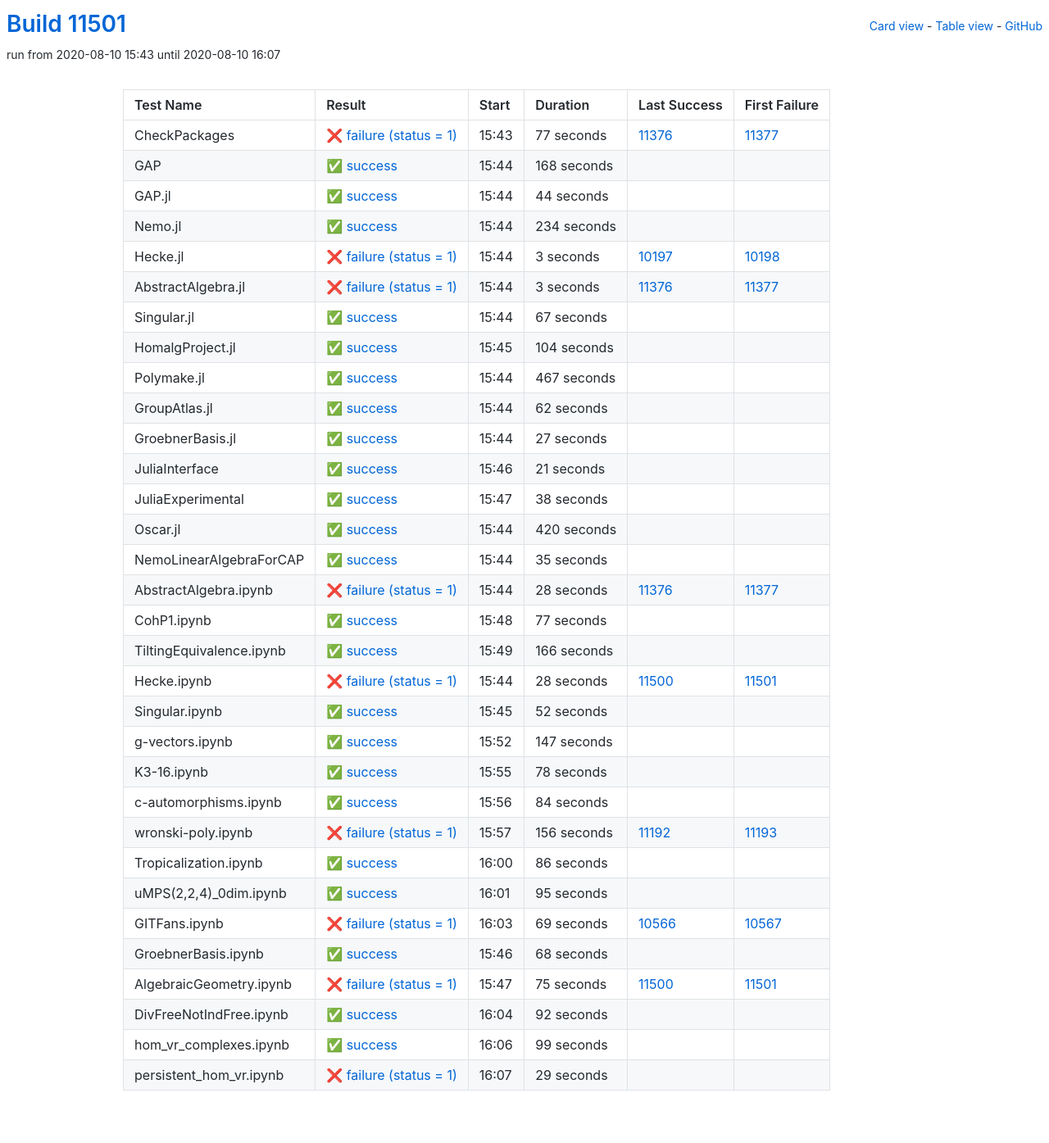
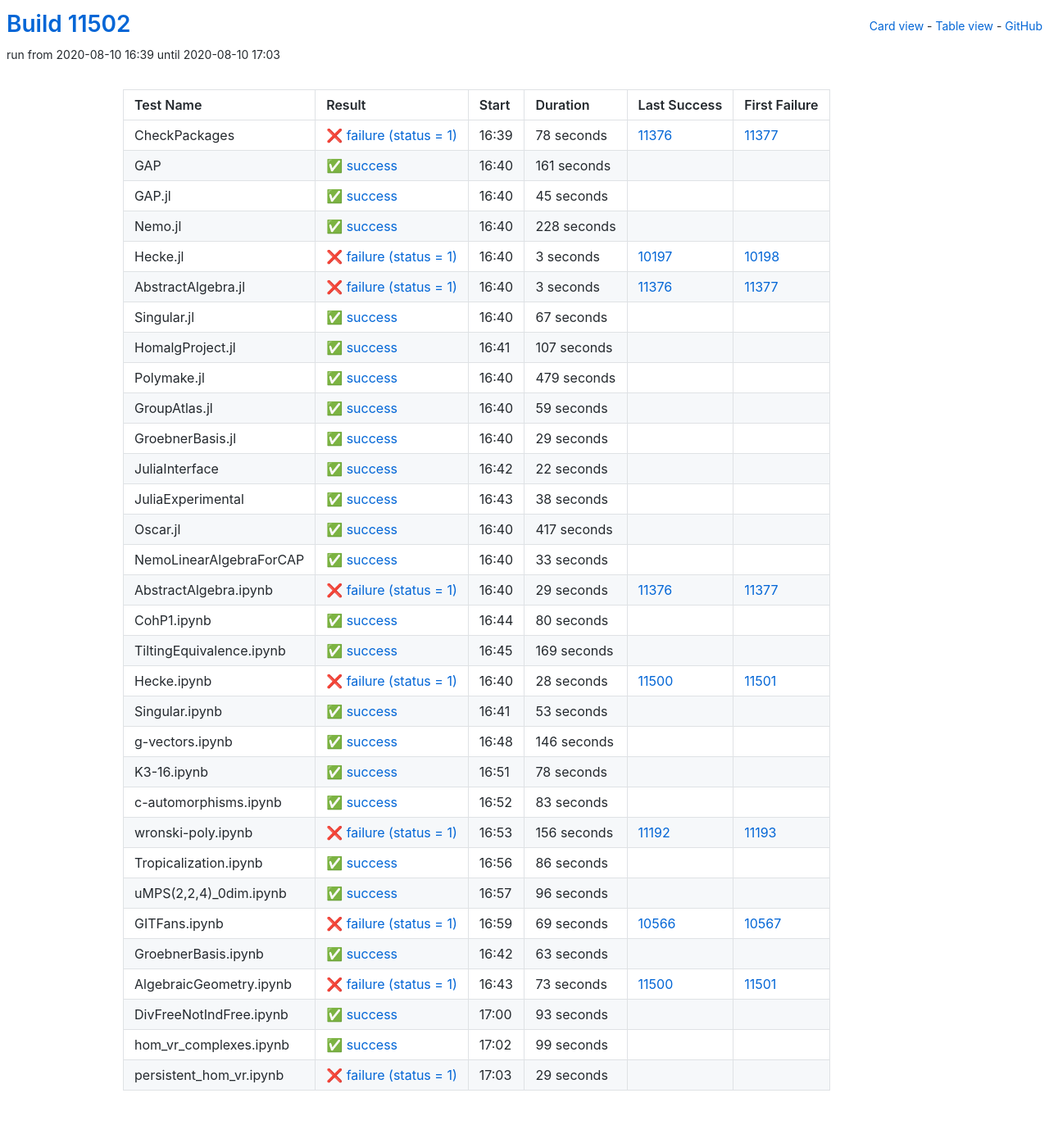
Before and after one commit to oscar-system/oscar-ci-status, a Jekyll site: the page built from table.html, in a window 1280 px wide. Shown: the whole page at 82% size. Built offline with Jekyll 4.4.1, drawn with Linux system fonts in a browser that asks for light colours.

Commit message:
Build #11502

```diff
--- a/_data/ci.yml
+++ b/_data/ci.yml
@@ -1,6 +1,6 @@
 ---
-build: 11501
-build_url: https://oscarci.mathematik.uni-kl.de/job/oscar/11501/
+build: 11502
+build_url: https://oscarci.mathematik.uni-kl.de/job/oscar/11502/
 job: oscar
 organization: oscar-system
 repo: oscar-ci-status
@@ -8,56 +8,56 @@
 tests:
 - name: CheckPackages
   id: checkpackages
-  log: https://oscarci.mathematik.uni-kl.de/job/oscar/11501/artifact/logs/build-11501/CheckPackages.log
-  start: 2020-08-10 15:43
+  log: https://oscarci.mathematik.uni-kl.de/job/oscar/11502/artifact/logs/build-11502/CheckPackages.log
+  start: 2020-08-10 16:39
   success: false
   exitcode: 1
   status: failure
-  duration: 77
+  duration: 78
   last_success: 11376
   last_success_url: https://oscarci.mathematik.uni-kl.de/job/oscar/11376/
   first_failure: 11377
   first_failure_url: https://oscarci.mathematik.uni-kl.de/job/oscar/11377/
 - name: GAP
   id: gap
-  log: https://oscarci.mathematik.uni-kl.de/job/oscar/11501/artifact/logs/build-11501/GAP.log
-  start: 2020-08-10 15:44
+  log: https://oscarci.mathematik.uni-kl.de/job/oscar/11502/artifact/logs/build-11502/GAP.log
+  start: 2020-08-10 16:40
   success: true
   exitcode: 0
   status: success
-  duration: 168
+  duration: 161
   last_success: false
   last_success_url:
   first_failure: false
   first_failure_url:
 - name: GAP.jl
   id: gap-jl
-  log: https://oscarci.mathematik.uni-kl.de/job/oscar/11501/artifact/logs/build-11501/GAP.jl.log
-  start: 2020-08-10 15:44
+  log: https://oscarci.mathematik.uni-kl.de/job/oscar/11502/artifact/logs/build-11502/GAP.jl.log
+  start: 2020-08-10 16:40
   success: true
   exitcode: 0
   status: success
-  duration: 44
+  duration: 45
   last_success: false
   last_success_url:
   first_failure: false
   first_failure_url:
 - name: Nemo.jl
   id: nemo-jl
-  log: https://oscarci.mathematik.uni-kl.de/job/oscar/11501/artifact/logs/build-11501/Nemo.jl.log
-  start: 2020-08-10 15:44
+  log: https://oscarci.mathematik.uni-kl.de/job/oscar/11502/artifact/logs/build-11502/Nemo.jl.log
+  start: 2020-08-10 16:40
   success: true
   exitcode: 0
   status: success
-  duration: 234
+  duration: 228
   last_success: false
   last_success_url:
   first_failure: false
   first_failure_url:
 - name: Hecke.jl
   id: hecke-jl
-  log: https://oscarci.mathematik.uni-kl.de/job/oscar/11501/artifact/logs/build-11501/Hecke.jl.log
-  start: 2020-08-10 15:44
+  log: https://oscarci.mathematik.uni-kl.de/job/oscar/11502/artifact/logs/build-11502/Hecke.jl.log
+  start: 2020-08-10 16:40
   success: false
   exitcode: 1
   status: failure
@@ -68,8 +68,8 @@
   first_failure_url: https://oscarci.mathematik.uni-kl.de/job/oscar/10198/
 - name: AbstractAlgebra.jl
   id: abstractalgebra-jl
-  log: https://oscarci.mathematik.uni-kl.de/job/oscar/11501/artifact/logs/build-11501/AbstractAlgebra.jl.log
-  start: 2020-08-10 15:44
+  log: https://oscarci.mathematik.uni-kl.de/job/oscar/11502/artifact/logs/build-11502/AbstractAlgebra.jl.log
+  start: 2020-08-10 16:40
   success: false
   exitcode: 1
   status: failure
@@ -80,8 +80,8 @@
   first_failure_url: https://oscarci.mathematik.uni-kl.de/job/oscar/11377/
 - name: Singular.jl
   id: singular-jl
-  log: https://oscarci.mathematik.uni-kl.de/job/oscar/11501/artifact/logs/build-11501/Singular.jl.log
-  start: 2020-08-10 15:44
+  log: https://oscarci.mathematik.uni-kl.de/job/oscar/11502/artifact/logs/build-11502/Singular.jl.log
+  start: 2020-08-10 16:40
   success: true
   exitcode: 0
   status: success
@@ -92,68 +92,68 @@
   first_failure_url:
 - name: HomalgProject.jl
   id: homalgproject-jl
-  log: https://oscarci.mathematik.uni-kl.de/job/oscar/11501/artifact/logs/build-11501/HomalgProject.jl.log
-  start: 2020-08-10 15:45
+  log: https://oscarci.mathematik.uni-kl.de/job/oscar/11502/artifact/logs/build-11502/HomalgProject.jl.log
+  start: 2020-08-10 16:41
   success: true
   exitcode: 0
   status: success
-  duration: 104
+  duration: 107
   last_success: false
   last_success_url:
   first_failure: false
   first_failure_url:
 - name: Polymake.jl
   id: polymake-jl
-  log: https://oscarci.mathematik.uni-kl.de/job/oscar/11501/artifact/logs/build-11501/Polymake.jl.log
-  start: 2020-08-10 15:44
+  log: https://oscarci.mathematik.uni-kl.de/job/oscar/11502/artifact/logs/build-11502/Polymake.jl.log
+  start: 2020-08-10 16:40
   success: true
   exitcode: 0
   status: success
-  duration: 467
+  duration: 479
   last_success: false
   last_success_url:
   first_failure: false
   first_failure_url:
 - name: GroupAtlas.jl
   id: groupatlas-jl
-  log: https://oscarci.mathematik.uni-kl.de/job/oscar/11501/artifact/logs/build-11501/GroupAtlas.jl.log
-  start: 2020-08-10 15:44
+  log: https://oscarci.mathematik.uni-kl.de/job/oscar/11502/artifact/logs/build-11502/GroupAtlas.jl.log
+  start: 2020-08-10 16:40
   success: true
   exitcode: 0
   status: success
-  duration: 62
+  duration: 59
   last_success: false
   last_success_url:
   first_failure: false
   first_failure_url:
 - name: GroebnerBasis.jl
   id: groebnerbasis-jl
-  log: https://oscarci.mathematik.uni-kl.de/job/oscar/11501/artifact/logs/build-11501/GroebnerBasis.jl.log
-  start: 2020-08-10 15:44
+  log: https://oscarci.mathematik.uni-kl.de/job/oscar/11502/artifact/logs/build-11502/GroebnerBasis.jl.log
+  start: 2020-08-10 16:40
   success: true
   exitcode: 0
   status: success
-  duration: 27
+  duration: 29
   last_success: false
   last_success_url:
   first_failure: false
   first_failure_url:
 - name: JuliaInterface
   id: juliainterface
-  log: https://oscarci.mathematik.uni-kl.de/job/oscar/11501/artifact/logs/build-11501/JuliaInterface.log
-  start: 2020-08-10 15:46
+  log: https://oscarci.mathematik.uni-kl.de/job/oscar/11502/artifact/logs/build-11502/JuliaInterface.log
+  start: 2020-08-10 16:42
   success: true
   exitcode: 0
   status: success
-  duration: 21
+  duration: 22
   last_success: false
   last_success_url:
   first_failure: false
   first_failure_url:
 - name: JuliaExperimental
   id: juliaexperimental
-  log: https://oscarci.mathematik.uni-kl.de/job/oscar/11501/artifact/logs/build-11501/JuliaExperimental.log
-  start: 2020-08-10 15:47
+  log: https://oscarci.mathematik.uni-kl.de/job/oscar/11502/artifact/logs/build-11502/JuliaExperimental.log
+  start: 2020-08-10 16:43
   success: true
   exitcode: 0
   status: success
@@ -164,68 +164,68 @@
   first_failure_url:
 - name: Oscar.jl
   id: oscar-jl
-  log: https://oscarci.mathematik.uni-kl.de/job/oscar/11501/artifact/logs/build-11501/Oscar.jl.log
-  start: 2020-08-10 15:44
+  log: https://oscarci.mathematik.uni-kl.de/job/oscar/11502/artifact/logs/build-11502/Oscar.jl.log
+  start: 2020-08-10 16:40
   success: true
   exitcode: 0
   status: success
-  duration: 420
+  duration: 417
   last_success: false
   last_success_url:
   first_failure: false
   first_failure_url:
 - name: NemoLinearAlgebraForCAP
   id: nemolinearalgebraforcap
-  log: https://oscarci.mathematik.uni-kl.de/job/oscar/11501/artifact/logs/build-11501/NemoLinearAlgebraForCAP.log
-  start: 2020-08-10 15:44
+  log: https://oscarci.mathematik.uni-kl.de/job/oscar/11502/artifact/logs/build-11502/NemoLinearAlgebraForCAP.log
+  start: 2020-08-10 16:40
   success: true
   exitcode: 0
   status: success
-  duration: 35
+  duration: 33
   last_success: false
   last_success_url:
   first_failure: false
   first_failure_url:
 - name: AbstractAlgebra.ipynb
   id: abstractalgebra-ipynb
-  log: https://oscarci.mathematik.uni-kl.de/job/oscar/11501/artifact/logs/build-11501/AbstractAlgebra.ipynb.log
-  start: 2020-08-10 15:44
+  log: https://oscarci.mathematik.uni-kl.de/job/oscar/11502/artifact/logs/build-11502/AbstractAlgebra.ipynb.log
+  start: 2020-08-10 16:40
   success: false
   exitcode: 1
   status: failure
-  duration: 28
+  duration: 29
   last_success: 11376
   last_success_url: https://oscarci.mathematik.uni-kl.de/job/oscar/11376/
   first_failure: 11377
   first_failure_url: https://oscarci.mathematik.uni-kl.de/job/oscar/11377/
 - name: CohP1.ipynb
   id: cohp1-ipynb
-  log: https://oscarci.mathematik.uni-kl.de/job/oscar/11501/artifact/logs/build-11501/CohP1.ipynb.log
-  start: 2020-08-10 15:48
+  log: https://oscarci.mathematik.uni-kl.de/job/oscar/11502/artifact/logs/build-11502/CohP1.ipynb.log
+  start: 2020-08-10 16:44
   success: true
   exitcode: 0
   status: success
-  duration: 77
+  duration: 80
   last_success: false
   last_success_url:
   first_failure: false
   first_failure_url:
 - name: TiltingEquivalence.ipynb
   id: tiltingequivalence-ipynb
-  log: https://oscarci.mathematik.uni-kl.de/job/oscar/11501/artifact/logs/build-11501/TiltingEquivalence.ipynb.log
-  start: 2020-08-10 15:49
+  log: https://oscarci.mathematik.uni-kl.de/job/oscar/11502/artifact/logs/build-11502/TiltingEquivalence.ipynb.log
+  start: 2020-08-10 16:45
   success: true
   exitcode: 0
   status: success
-  duration: 166
+  duration: 169
   last_success: false
   last_success_url:
   first_failure: false
   first_failure_url:
 - name: Hecke.ipynb
   id: hecke-ipynb
-  log: https://oscarci.mathematik.uni-kl.de/job/oscar/11501/artifact/logs/build-11501/Hecke.ipynb.log
-  start: 2020-08-10 15:44
+  log: https://oscarci.mathematik.uni-kl.de/job/oscar/11502/artifact/logs/build-11502/Hecke.ipynb.log
+  start: 2020-08-10 16:40
   success: false
   exitcode: 1
   status: failure
@@ -236,32 +236,32 @@
   first_failure_url: https://oscarci.mathematik.uni-kl.de/job/oscar/11501/
 - name: Singular.ipynb
   id: singular-ipynb
-  log: https://oscarci.mathematik.uni-kl.de/job/oscar/11501/artifact/logs/build-11501/Singular.ipynb.log
-  start: 2020-08-10 15:45
+  log: https://oscarci.mathematik.uni-kl.de/job/oscar/11502/artifact/logs/build-11502/Singular.ipynb.log
+  start: 2020-08-10 16:41
   success: true
   exitcode: 0
   status: success
-  duration: 52
+  duration: 53
   last_success: false
   last_success_url:
   first_failure: false
   first_failure_url:
 - name: g-vectors.ipynb
   id: g-vectors-ipynb
-  log: https://oscarci.mathematik.uni-kl.de/job/oscar/11501/artifact/logs/build-11501/g-vectors.ipynb.log
-  start: 2020-08-10 15:52
+  log: https://oscarci.mathematik.uni-kl.de/job/oscar/11502/artifact/logs/build-11502/g-vectors.ipynb.log
+  start: 2020-08-10 16:48
   success: true
   exitcode: 0
   status: success
-  duration: 147
+  duration: 146
   last_success: false
   last_success_url:
   first_failure: false
   first_failure_url:
 - name: K3-16.ipynb
   id: k3-16-ipynb
-  log: https://oscarci.mathematik.uni-kl.de/job/oscar/11501/artifact/logs/build-11501/K3-16.ipynb.log
-  start: 2020-08-10 15:55
+  log: https://oscarci.mathematik.uni-kl.de/job/oscar/11502/artifact/logs/build-11502/K3-16.ipynb.log
+  start: 2020-08-10 16:51
   success: true
   exitcode: 0
   status: success
@@ -272,20 +272,20 @@
   first_failure_url:
 - name: c-automorphisms.ipynb
   id: c-automorphisms-ipynb
-  log: https://oscarci.mathematik.uni-kl.de/job/oscar/11501/artifact/logs/build-11501/c-automorphisms.ipynb.log
-  start: 2020-08-10 15:56
+  log: https://oscarci.mathematik.uni-kl.de/job/oscar/11502/artifact/logs/build-11502/c-automorphisms.ipynb.log
+  start: 2020-08-10 16:52
   success: true
   exitcode: 0
   status: success
-  duration: 84
+  duration: 83
   last_success: false
   last_success_url:
   first_failure: false
   first_failure_url:
 - name: wronski-poly.ipynb
   id: wronski-poly-ipynb
-  log: https://oscarci.mathematik.uni-kl.de/job/oscar/11501/artifact/logs/build-11501/wronski-poly.ipynb.log
-  start: 2020-08-10 15:57
+  log: https://oscarci.mathematik.uni-kl.de/job/oscar/11502/artifact/logs/build-11502/wronski-poly.ipynb.log
+  start: 2020-08-10 16:53
   success: false
   exitcode: 1
   status: failure
@@ -296,8 +296,8 @@
   first_failure_url: https://oscarci.mathematik.uni-kl.de/job/oscar/11193/
 - name: Tropicalization.ipynb
   id: tropicalization-ipynb
-  log: https://oscarci.mathematik.uni-kl.de/job/oscar/11501/artifact/logs/build-11501/Tropicalization.ipynb.log
-  start: 2020-08-10 16:00
+  log: https://oscarci.mathematik.uni-kl.de/job/oscar/11502/artifact/logs/build-11502/Tropicalization.ipynb.log
+  start: 2020-08-10 16:56
   success: true
   exitcode: 0
   status: success
@@ -308,20 +308,20 @@
   first_failure_url:
 - name: uMPS(2,2,4)_0dim.ipynb
   id: umps-2-2-4-0dim-ipynb
-  log: https://oscarci.mathematik.uni-kl.de/job/oscar/11501/artifact/logs/build-11501/uMPS-2-2-4-_0dim.ipynb.log
-  start: 2020-08-10 16:01
+  log: https://oscarci.mathematik.uni-kl.de/job/oscar/11502/artifact/logs/build-11502/uMPS-2-2-4-_0dim.ipynb.log
+  start: 2020-08-10 16:57
   success: true
   exitcode: 0
   status: success
-  duration: 95
+  duration: 96
   last_success: false
   last_success_url:
   first_failure: false
   first_failure_url:
 - name: GITFans.ipynb
   id: gitfans-ipynb
-  log: https://oscarci.mathematik.uni-kl.de/job/oscar/11501/artifact/logs/build-11501/GITFans.ipynb.log
-  start: 2020-08-10 16:03
+  log: https://oscarci.mathematik.uni-kl.de/job/oscar/11502/artifact/logs/build-11502/GITFans.ipynb.log
+  start: 2020-08-10 16:59
   success: false
   exitcode: 1
   status: failure
@@ -332,44 +332,44 @@
   first_failure_url: https://oscarci.mathematik.uni-kl.de/job/oscar/10567/
 - name: GroebnerBasis.ipynb
   id: groebnerbasis-ipynb
-  log: https://oscarci.mathematik.uni-kl.de/job/oscar/11501/artifact/logs/build-11501/GroebnerBasis.ipynb.log
-  start: 2020-08-10 15:46
+  log: https://oscarci.mathematik.uni-kl.de/job/oscar/11502/artifact/logs/build-11502/GroebnerBasis.ipynb.log
+  start: 2020-08-10 16:42
   success: true
   exitcode: 0
   status: success
-  duration: 68
+  duration: 63
   last_success: false
   last_success_url:
   first_failure: false
   first_failure_url:
 - name: AlgebraicGeometry.ipynb
   id: algebraicgeometry-ipynb
-  log: https://oscarci.mathematik.uni-kl.de/job/oscar/11501/artifact/logs/build-11501/AlgebraicGeometry.ipynb.log
-  start: 2020-08-10 15:47
+  log: https://oscarci.mathematik.uni-kl.de/job/oscar/11502/artifact/logs/build-11502/AlgebraicGeometry.ipynb.log
+  start: 2020-08-10 16:43
   success: false
   exitcode: 1
   status: failure
-  duration: 75
+  duration: 73
   last_success: 11500
   last_success_url: https://oscarci.mathematik.uni-kl.de/job/oscar/11500/
   first_failure: 11501
   first_failure_url: https://oscarci.mathematik.uni-kl.de/job/oscar/11501/
 - name: DivFreeNotIndFree.ipynb
   id: divfreenotindfree-ipynb
-  log: https://oscarci.mathematik.uni-kl.de/job/oscar/11501/artifact/logs/build-11501/DivFreeNotIndFree.ipynb.log
-  start: 2020-08-10 16:04
+  log: https://oscarci.mathematik.uni-kl.de/job/oscar/11502/artifact/logs/build-11502/DivFreeNotIndFree.ipynb.log
+  start: 2020-08-10 17:00
   success: true
   exitcode: 0
   status: success
-  duration: 92
+  duration: 93
   last_success: false
   last_success_url:
   first_failure: false
   first_failure_url:
 - name: hom_vr_complexes.ipynb
   id: hom-vr-complexes-ipynb
-  log: https://oscarci.mathematik.uni-kl.de/job/oscar/11501/artifact/logs/build-11501/hom_vr_complexes.ipynb.log
-  start: 2020-08-10 16:06
+  log: https://oscarci.mathematik.uni-kl.de/job/oscar/11502/artifact/logs/build-11502/hom_vr_complexes.ipynb.log
+  start: 2020-08-10 17:02
   success: true
   exitcode: 0
   status: success
@@ -380,8 +380,8 @@
   first_failure_url:
 - name: persistent_hom_vr.ipynb
   id: persistent-hom-vr-ipynb
-  log: https://oscarci.mathematik.uni-kl.de/job/oscar/11501/artifact/logs/build-11501/persistent_hom_vr.ipynb.log
-  start: 2020-08-10 16:07
+  log: https://oscarci.mathematik.uni-kl.de/job/oscar/11502/artifact/logs/build-11502/persistent_hom_vr.ipynb.log
+  start: 2020-08-10 17:03
   success: false
   exitcode: 1
   status: failure
```
Also changed, not shown: README.md.
